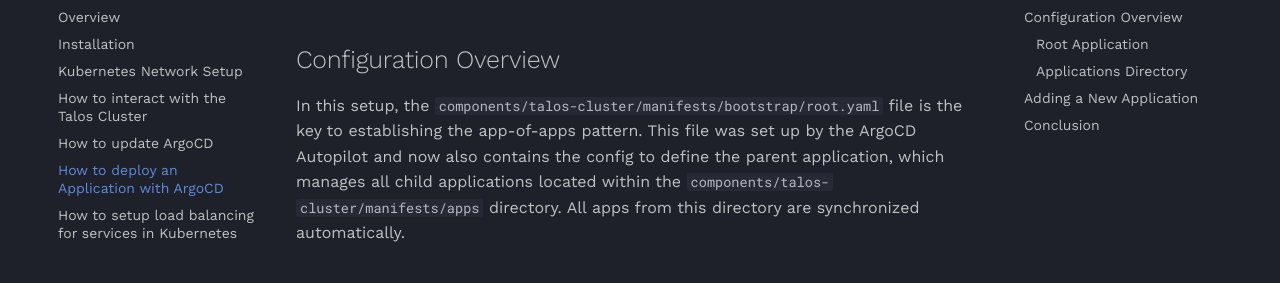
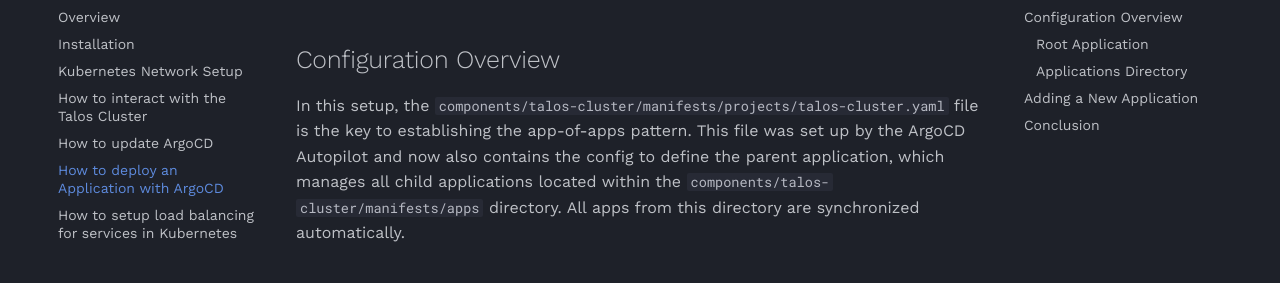
Before and after one commit to sommerfeld-io/configs-homelab, an MkDocs documentation site: the page built from docs/nodes/talos-cluster/howto/deploy-application-with-argocd.md, in a window 1280 px wide and 1400 px high, scrolled down 640 px. Shown: the part 163-446 px from the top of the window. Built offline with MkDocs 1.6.1 and Material for MkDocs 9.7.7, drawn with Linux system fonts in a browser that asks for light colours; comment, search, counter and statistics services are not loaded; some of the changed text lies outside the part shown.

Commit message:
refactor: move app-of-apps Application to projects/talos-cluster.yaml

```diff
--- a/docs/nodes/talos-cluster/howto/deploy-application-with-argocd.md
+++ b/docs/nodes/talos-cluster/howto/deploy-application-with-argocd.md
@@ -15,7 +15,7 @@ The App of Apps pattern is a strategy where a single ArgoCD Application resource
 
 ## Configuration Overview
 
-In this setup, the `components/talos-cluster/manifests/bootstrap/root.yaml` file is the key to establishing the app-of-apps pattern. This file was set up by the ArgoCD Autopilot and now also contains the config to define the parent application, which manages all child applications located within the `components/talos-cluster/manifests/apps` directory. All apps from this directory are synchronized automatically.
+In this setup, the `components/talos-cluster/manifests/projects/talos-cluster.yaml` file is the key to establishing the app-of-apps pattern. This file was set up by the ArgoCD Autopilot and now also contains the config to define the parent application, which manages all child applications located within the `components/talos-cluster/manifests/apps` directory. All apps from this directory are synchronized automatically.
 
 ### Root Application
 
@@ -48,4 +48,4 @@ To add a new application:
 
 ## Conclusion
 
-By using the App of Apps pattern with ArgoCD, you can streamline application deployments and manage multiple applications with ease. The `components/talos-cluster/manifests/bootstrap/root.yaml` file acts as the central orchestrator, providing a scalable and modular approach to Kubernetes application management.
+By using the App of Apps pattern with ArgoCD, you can streamline application deployments and manage multiple applications with ease. The `components/talos-cluster/manifests/projects/talos-cluster.yaml` file acts as the central orchestrator, providing a scalable and modular approach to Kubernetes application management.
```
Also changed, not shown: 2 other files.
